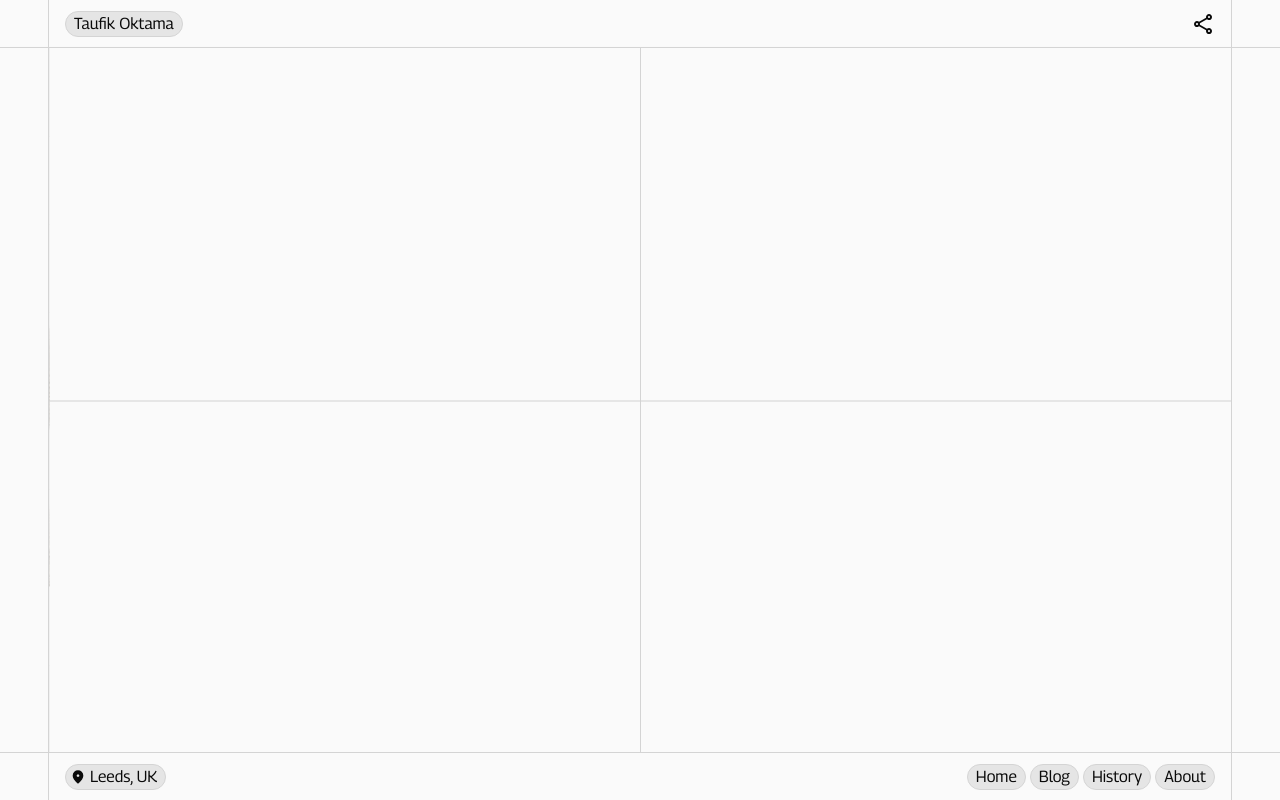
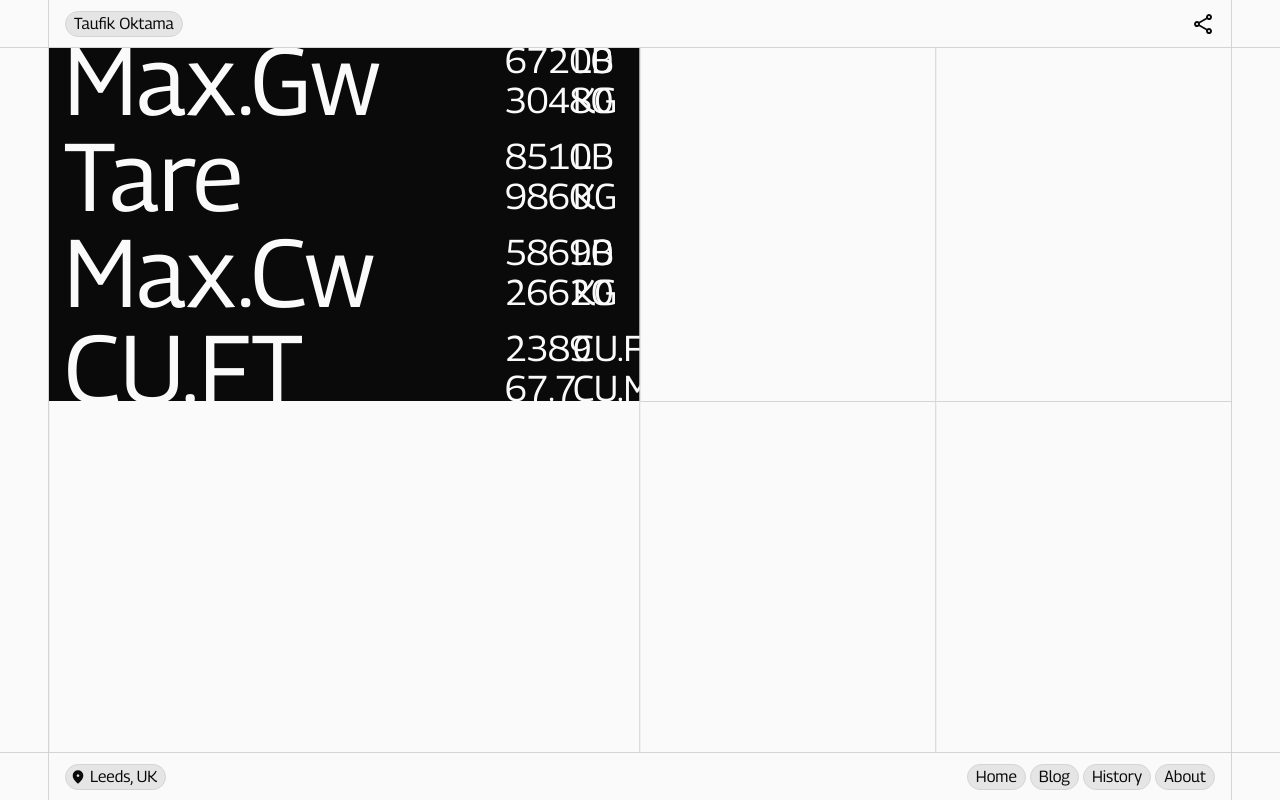
Before and after one commit to ottta/ottta, a Next.js app: page /about in a window 1280 px wide. Shown: the top 800 px of the page. Built offline with nearby package versions, Linux system fonts and the light colour scheme.

Commit message:
feat: Add accent component

```diff
--- a/src/app/about/HorizontalScroll.tsx
+++ b/src/app/about/HorizontalScroll.tsx
@@ -4,6 +4,125 @@ import { useRef } from "react";
 import { motion, useScroll, useTransform } from "framer-motion";
 import { cn } from "@/libs/utils";
 import CrossWord from "@/components/CrossWord";
+
+type Unit = {
+    entity: string;
+    values: { value: number; unit: "LB" | "KG" | "CU.FT" | "CU.M" }[];
+};
+
+const units: Unit[] = [
+    {
+        entity: "Max.Gw",
+        values: [
+            { unit: "LB", value: 67200 },
+            { unit: "KG", value: 30480 }
+        ]
+    },
+    {
+        entity: "Tare",
+        values: [
+            { unit: "LB", value: 8510 },
+            { unit: "KG", value: 9860 }
+        ]
+    },
+    {
+        entity: "Max.Cw",
+        values: [
+            { unit: "LB", value: 58690 },
+            { unit: "KG", value: 26620 }
+        ]
+    },
+    {
+        entity: "CU.FT",
+        values: [
+            { unit: "CU.FT", value: 2389 },
+            { unit: "CU.M", value: 67.7 }
+        ]
+    }
+];
+
+function EndCapText() {
+    return (
+        <div
+            className={cn(
+                "p-4",
+                "h-1/2",
+                // "aspect-[1/1]",
+                "bg-neutral-950 dark:bg-neutral-200",
+                "text-neutral-50 dark:text-neutral-950",
+                "font-bebas",
+                "leading-none",
+                "flex items-center"
+            )}
+        >
+            <ul className={cn("w-full")}>
+                {units.map((item, i) => (
+                    <li key={i} className={cn("grid grid-cols-6", "items-center")}>
+                        <div className={cn("col-span-4", "text-8xl")}>{item.entity}</div>
+                        <div className={cn("col-span-2")}>
+                            {item.values.map((item, i) => (
+                                <div
+                                    key={i}
+                                    className={cn("grid grid-cols-3", "gap-4", "text-4xl")}
+                                >
+                                    <div />
+                                    <div className={cn("text-right")}>{item.value}</div>
+                                    <div>{item.unit}</div>
+                                </div>
+                            ))}
+                        </div>
+                    </li>
+                ))}
+            </ul>
+        </div>
+    );
+}
+
+function EndCap() {
+    return (
+        <ul
+            className={cn(
+                "absolute",
+                "h-[calc(100vh-6rem+1px)]",
+                "w-[calc(100vw-1.5rem)] lg:w-[calc(100vw-6rem)]",
+                "top-0 right-px",
+                "translate-x-full",
+                "bg-neutral-50 dark:bg-neutral-950",
+                "grid grid-cols-12",
+                "divide-x"
+            )}
+        >
+            {Array(3)
+                .fill("")
+                .map((_, i) => {
+                    const isFirst = i === 0;
+                    const isSecond = i === 1;
+                    const isThird = i === 2;
+                    return (
+                        <li
+                            key={i}
+                            className={cn(
+                                "-ml-px",
+                                "overflow-hidden",
+                                isFirst && "col-span-6",
+                                isSecond && "col-span-3",
+                                isThird && "col-span-3",
+                                !isFirst && "flex flex-col divide-y"
+                            )}
+                        >
+                            {isFirst && <EndCapText />}
+                            {!isFirst && (
+                                <>
+                                    <div className={cn("h-1/2")} />
+                                    <div className={cn("h-1/2")} />
+                                </>
+                            )}
+                        </li>
+                    );
+                })}
+        </ul>
+    );
+}
 
 export default function HorizontalScroll() {
     const targetRef = useRef<HTMLDivElement>(null);
@@ -60,38 +179,7 @@ export default function HorizontalScroll() {
                         )}
                     >
                         <CrossWord />
-                        <CrossWord />
-
-                        <motion.div
-                            className={cn(
-                                "absolute",
-                                "h-[calc(100vh-6rem+1px)]",
-                                "w-[calc(100vw-1.5rem)] lg:w-[calc(100vw-6rem)]",
-                                "top-0 right-[0px]",
-                                "translate-x-full",
-                                "!border-none",
-                                "bg-neutral-50 dark:bg-neutral-950"
-                            )}
-                        >
-                            <div
-                                className={cn(
-                                    "-ml-px",
-                                    "absolute",
-                                    "top-0 bottom-0",
-                                    "left-1/2 -translate-x-1/2",
-                                    "border-r"
-                                )}
-                            />
-                            <div
-                                className={cn(
-                                    "-ml-px",
-                                    "absolute",
-                                    "left-0 right-0",
-                                    "top-1/2 -translate-y-1/2",
-                                    "border-b"
-                                )}
-                            />
-                        </motion.div>
+                        <EndCap />
                     </motion.div>
                 </div>
             </div>
--- a/src/app/layout.tsx
+++ b/src/app/layout.tsx
@@ -1,6 +1,7 @@
 import "./globals.css";
 import type { Metadata } from "next";
 import type { PropsWithChildren } from "react";
+import { Bebas_Neue } from "next/font/google";
 import localFont from "next/font/local";
 import Provider from "@/app/Provider";
 import AppGrid from "@/components/AppGrid";
@@ -45,6 +46,13 @@ const serif = localFont({
     ]
 });
 
+const bebas = Bebas_Neue({
+    display: "swap",
+    subsets: ["latin"],
+    weight: "400",
+    variable: "--font-bebas"
+});
+
 export const metadata: Metadata = {
     metadataBase: new URL(isProduction ? `https://ottta.vercel.app` : "http://localhost:3000"),
     alternates: {
@@ -85,7 +93,11 @@ export const metadata: Metadata = {
 export default function RootLayout(props: PropsWithChildren) {
     const { children } = props;
     return (
-        <html lang="en" suppressHydrationWarning className={cn(sans.variable, serif.variable)}>
+        <html
+            lang="en"
+            suppressHydrationWarning
+            className={cn(sans.variable, serif.variable, bebas.variable)}
+        >
             <body>
                 <Provider>
                     <Header />
--- a/src/components/CrossWord.tsx
+++ b/src/components/CrossWord.tsx
@@ -9,6 +9,7 @@ type Word = {
     };
 };
 
+const cell = 9;
 const words: Word[] = [
     { word: "teologic", direction: "vertical", start: { x: 3, y: 1 } },
     { word: "font", direction: "horizontal", start: { x: 2, y: 5 } },
@@ -32,8 +33,6 @@ const words: Word[] = [
 ];
 
 export default function CrossWord() {
-    const cell = 9;
-
     return (
         <svg
             viewBox="0 0 171 72"
@@ -46,7 +45,7 @@ export default function CrossWord() {
             )}
         >
             <g
-                strokeWidth={0.05}
+                strokeWidth={0.1}
                 className={cn(
                     // Comment this out to see negative space
                     // "fill-neutral-950 dark:fill-neutral-50",
@@ -145,7 +144,7 @@ export default function CrossWord() {
                             <g
                                 key={index}
                                 data-content={w.toUpperCase()}
-                                strokeWidth={0.05}
+                                strokeWidth={0.1}
                                 className={cn("stroke-neutral-300 dark:stroke-neutral-800")}
                             >
                                 <rect
```
